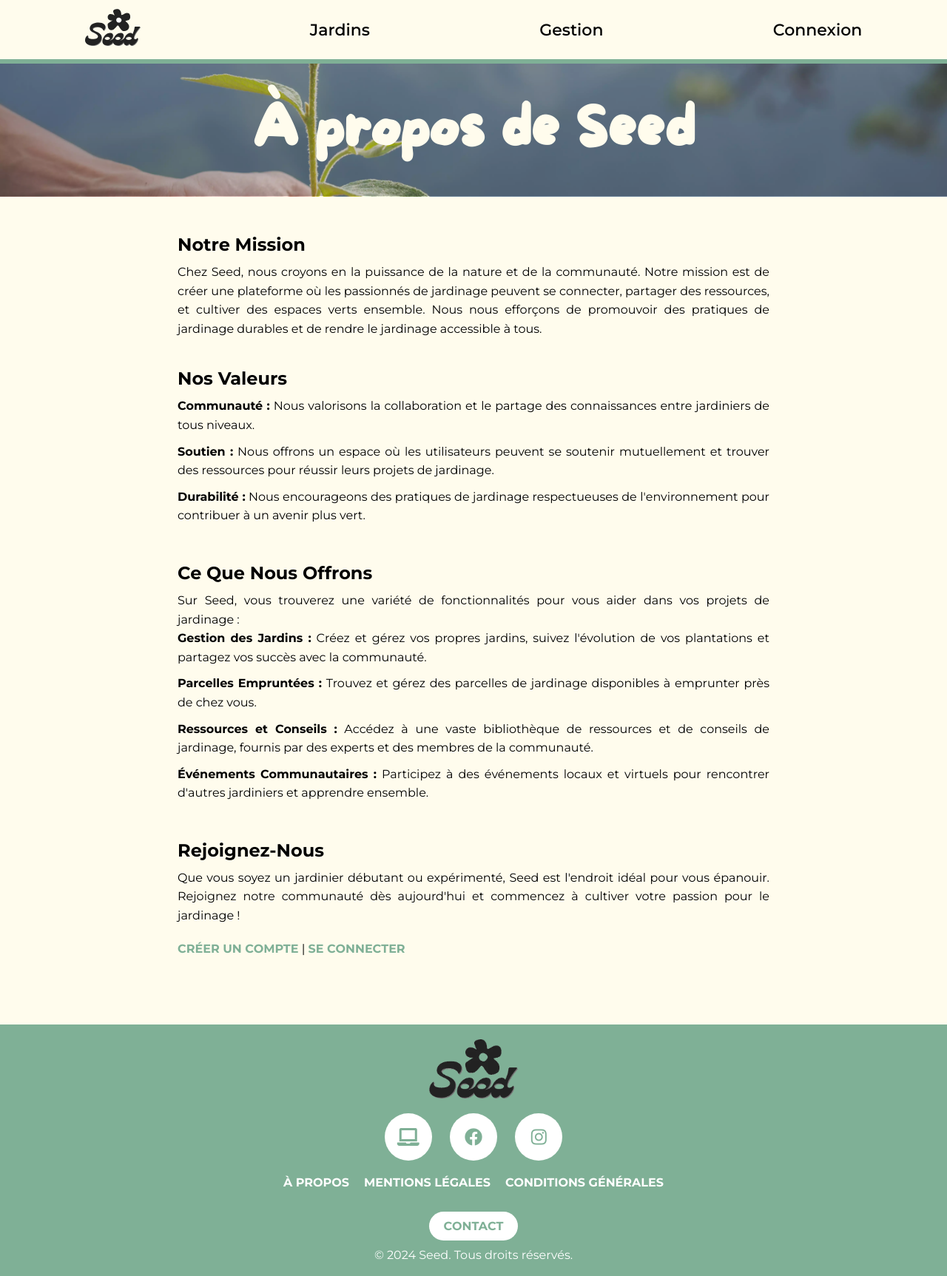
After one commit to valentinbgt/sae202, a PHP site: page /Footer/about.php in a window 1280 px wide. The commit adds this page. Shown: the whole page at 74% size. Run offline with PHP 8.4, Linux system fonts and the light colour scheme.

Commit message:
modif footer finis

```diff
--- /dev/null
+++ b/Footer/about.php
@@ -0,0 +1,52 @@
+<?php
+    $title = "À propos | Seed";
+    define('DOCUMENT_ROOT', $_SERVER['DOCUMENT_ROOT'] . '/');
+    require_once(DOCUMENT_ROOT . 'header.php');
+?>
+
+<main>
+    <div class="topHeroImage">
+        <h1>À propos de Seed</h1>
+    </div>
+
+    <section class="about-section">
+        <h2>Notre Mission</h2>
+        <p>
+            Chez Seed, nous croyons en la puissance de la nature et de la communauté. Notre mission est de créer une plateforme où les passionnés de jardinage peuvent se connecter, partager des ressources, et cultiver des espaces verts ensemble. Nous nous efforçons de promouvoir des pratiques de jardinage durables et de rendre le jardinage accessible à tous.
+        </p>
+    </section>
+
+    <section class="about-section">
+        <h2>Nos Valeurs</h2>
+        <ul>
+            <li><strong>Communauté :</strong> Nous valorisons la collaboration et le partage des connaissances entre jardiniers de tous niveaux.</li>
+            <li><strong>Soutien :</strong> Nous offrons un espace où les utilisateurs peuvent se soutenir mutuellement et trouver des ressources pour réussir leurs projets de jardinage.</li>
+            <li><strong>Durabilité :</strong> Nous encourageons des pratiques de jardinage respectueuses de l'environnement pour contribuer à un avenir plus vert.</li>
+        </ul>
+    </section>
+
+    <section class="about-section">
+        <h2>Ce Que Nous Offrons</h2>
+        <p>
+            Sur Seed, vous trouverez une variété de fonctionnalités pour vous aider dans vos projets de jardinage :
+        </p>
+        <ul>
+            <li><strong>Gestion des Jardins :</strong> Créez et gérez vos propres jardins, suivez l'évolution de vos plantations et partagez vos succès avec la communauté.</li>
+            <li><strong>Parcelles Empruntées :</strong> Trouvez et gérez des parcelles de jardinage disponibles à emprunter près de chez vous.</li>
+            <li><strong>Ressources et Conseils :</strong> Accédez à une vaste bibliothèque de ressources et de conseils de jardinage, fournis par des experts et des membres de la communauté.</li>
+            <li><strong>Événements Communautaires :</strong> Participez à des événements locaux et virtuels pour rencontrer d'autres jardiniers et apprendre ensemble.</li>
+        </ul>
+    </section>
+
+    <section class="about-section">
+        <h2>Rejoignez-Nous</h2>
+        <p>
+            Que vous soyez un jardinier débutant ou expérimenté, Seed est l'endroit idéal pour vous épanouir. Rejoignez notre communauté dès aujourd'hui et commencez à cultiver votre passion pour le jardinage !
+        </p><br>
+        <p><a href="/profil/signup.php">Créer un compte</a> | <a href="/profil/signin.php">Se connecter</a></p>
+    </section>
+</main>
+
+<?php
+    require_once(DOCUMENT_ROOT . 'footer.php');
+?>
--- a/footer.php
+++ b/footer.php
@@ -8,9 +8,9 @@
                     </div>
                     <div class="footerNav">
                         <ul>
-                            <li><a title="À Propos" href="#">À Propos</a></li>
-                            <li><a title ="Mentions Légales" href="#">Mentions Légales</a></li>
-                            <li><a title="Conditions Générales" href="#">Conditions Générales</a></li>
+                            <li><a title="À Propos" href="/footer/about.php">À Propos</a></li>
+                            <li><a title ="Mentions Légales" href="/footer/mention.php">Mentions Légales</a></li>
+                            <li><a title="Conditions Générales" href="/footer/politique.php">Conditions Générales</a></li>
                         </ul>
                         <a title="Contact" href="/contact" class="contact-button">Contact</a>
                     </div>
```
